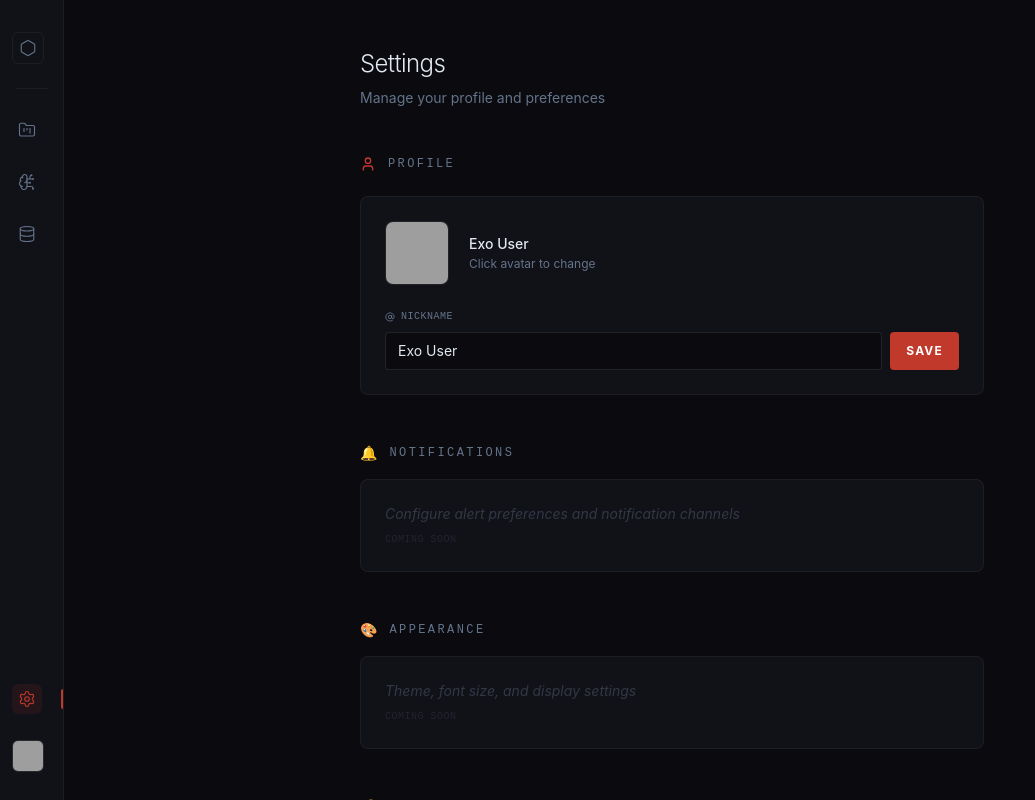
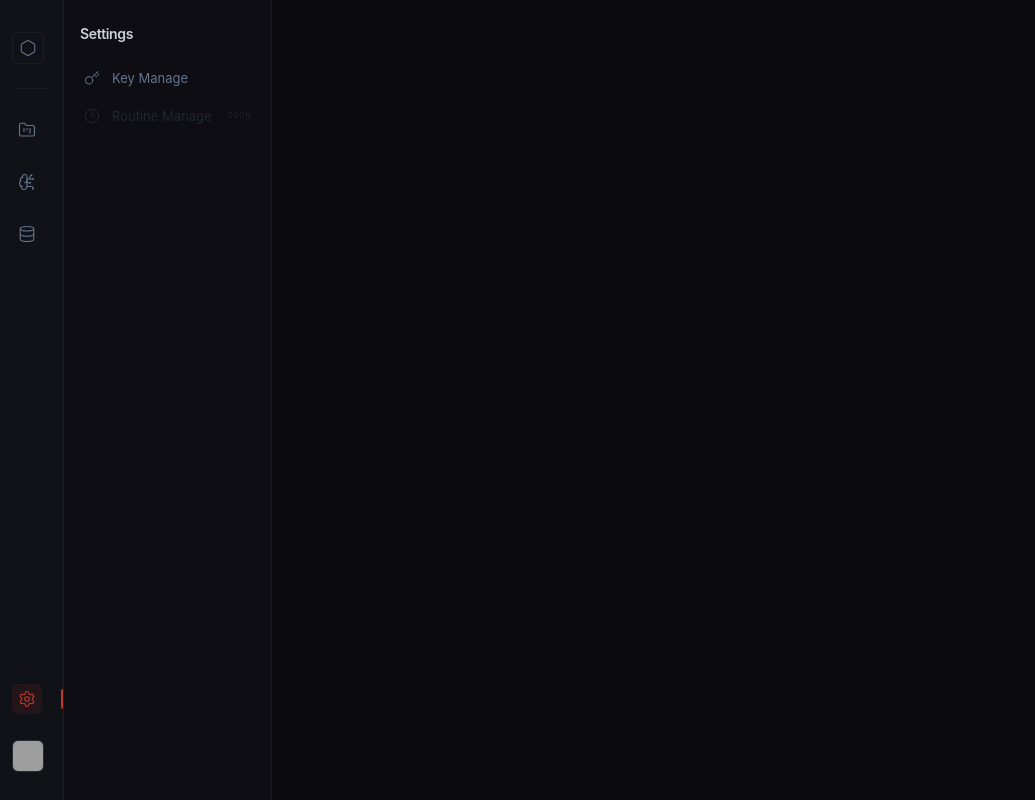
Before and after one commit to XinyiS7/ExoCore-Desktop, a React (Vite) app in the folder packages/chat-core/: page /settings in a window 1280 px wide. Shown: the whole page, without its empty margins (0-1035 px from the left). Built offline with nearby package versions, Linux system fonts and the light colour scheme; grey boxes are pictures that could not be loaded; the HTML template or start-up script is replaced by a standard one.

Commit message:
feat(chat-core): rewrite SettingsView as A-layout shell with left nav

```diff
--- a/packages/chat-core/src/views/SettingsView.jsx
+++ b/packages/chat-core/src/views/SettingsView.jsx
@@ -1,136 +1,67 @@
-import React, { useState, useRef } from 'react';
-import { Camera, Check, User, AtSign } from 'lucide-react';
+import React from 'react';
+import { Outlet, useNavigate, useLocation } from 'react-router-dom';
+import { Key, Clock } from 'lucide-react';
+
+const NAV_ITEMS = [
+  {
+    id: 'keys',
+    label: 'Key Manage',
+    icon: Key,
+    route: '/settings/keys',
+    enabled: true,
+  },
+  {
+    id: 'routine',
+    label: 'Routine Manage',
+    icon: Clock,
+    route: '/settings/routine',
+    enabled: false,
+  },
+];
 
 export default function SettingsView() {
-  const [userNick, setUserNick] = useState(() => localStorage.getItem('exo_user_nick') || 'Exo User');
-  const [avatarUrl, setAvatarUrl] = useState(() => {
-    const saved = localStorage.getItem('exo_user_avatar');
-    return saved || `https://api.dicebear.com/7.x/thumbs/svg?seed=${encodeURIComponent(userNick)}`;
-  });
-  const [nickInput, setNickInput] = useState(userNick);
-  const [saved, setSaved] = useState(false);
-  const fileRef = useRef(null);
+  const navigate = useNavigate();
+  const location = useLocation();
 
-  const handleAvatarUpload = (e) => {
-    const file = e.target.files?.[0];
-    if (!file) return;
-    const reader = new FileReader();
-    reader.onload = () => {
-      const base64 = reader.result;
-      localStorage.setItem('exo_user_avatar', base64);
-      setAvatarUrl(base64);
-      window.dispatchEvent(new CustomEvent('user-avatar-updated'));
-    };
-    reader.readAsDataURL(file);
-  };
-
-  const handleSaveNick = () => {
-    const trimmed = nickInput.trim() || 'Exo User';
-    localStorage.setItem('exo_user_nick', trimmed);
-    setUserNick(trimmed);
-    window.dispatchEvent(new CustomEvent('user-nick-updated'));
-    setSaved(true);
-    setTimeout(() => setSaved(false), 2000);
-  };
+  const isActive = (route) => location.pathname === route;
 
   return (
-    <div className="flex-1 h-full overflow-y-auto bg-chat-bg">
-      <div className="max-w-2xl mx-auto px-6 py-12 space-y-12">
-        {/* Header */}
-        <div className="space-y-2">
-          <h1 className="text-2xl font-light text-chat-text tracking-tight">Settings</h1>
-          <p className="text-sm text-chat-muted">Manage your profile and preferences</p>
+    <div className="flex-1 h-full flex overflow-hidden">
+      {/* Left nav (A-layout) */}
+      <nav className="w-52 flex-shrink-0 border-r border-white/5 bg-chat-panel/50 py-6 flex flex-col">
+        <div className="px-4 mb-4">
+          <h1 className="text-sm font-semibold text-chat-text/90 tracking-tight">Settings</h1>
         </div>
 
-        {/* ── Profile Section ── */}
-        <section className="space-y-6">
-          <div className="flex items-center gap-3">
-            <User size={16} className="text-chat-accent" />
-            <h2 className="text-xs font-mono uppercase tracking-[0.2em] text-chat-muted">Profile</h2>
-          </div>
+        <div className="flex-1 space-y-0.5 px-2">
+          {NAV_ITEMS.map(({ id, label, icon: Icon, route, enabled }) => (
+            <button
+              key={id}
+              onClick={() => enabled && navigate(route)}
+              disabled={!enabled}
+              className={`w-full flex items-center gap-3 px-3 py-2 rounded-md text-sm transition-all text-left ${
+                enabled && isActive(route)
+                  ? 'bg-chat-accent/10 text-chat-accent border-l-2 border-chat-accent'
+                  : enabled
+                    ? 'text-chat-muted hover:text-chat-text hover:bg-white/5'
+                    : 'text-chat-muted/25 cursor-not-allowed'
+              }`}
+            >
+              <Icon size={16} strokeWidth={1.5} />
+              <span className="font-sans text-[13px]">{label}</span>
+              {!enabled && (
+                <span className="text-[9px] font-mono uppercase tracking-wider text-chat-muted/20 ml-auto">
+                  soon
+                </span>
+              )}
+            </button>
+          ))}
+        </div>
+      </nav>
 
-          <div className="bg-chat-panel border border-white/5 rounded-lg p-6 space-y-6">
-            {/* Avatar */}
-            <div className="flex items-center gap-5">
-              <div className="relative group">
-                <img
-                  src={avatarUrl}
-                  alt="Avatar"
-                  className="w-16 h-16 rounded-lg border border-white/10 object-cover bg-chat-bg"
-                />
-                <button
-                  onClick={() => fileRef.current?.click()}
-                  className="absolute inset-0 flex items-center justify-center bg-black/60 rounded-lg opacity-0 group-hover:opacity-100 transition-opacity"
-                >
-                  <Camera size={20} className="text-white" />
-                </button>
-                <input
-                  ref={fileRef}
-                  type="file"
-                  accept="image/*"
-                  onChange={handleAvatarUpload}
-                  className="hidden"
-                />
-              </div>
-              <div>
-                <p className="text-sm text-chat-text font-medium">{userNick}</p>
-                <p className="text-xs text-chat-muted mt-0.5">Click avatar to change</p>
-              </div>
-            </div>
-
-            {/* Nickname */}
-            <div className="space-y-2">
-              <label className="flex items-center gap-1.5 text-[10px] font-mono uppercase tracking-wider text-chat-muted">
-                <AtSign size={10} />
-                Nickname
-              </label>
-              <div className="flex gap-2">
-                <input
-                  type="text"
-                  value={nickInput}
-                  onChange={e => setNickInput(e.target.value)}
-                  onKeyDown={e => { if (e.key === 'Enter') handleSaveNick(); }}
-                  placeholder="Your display name"
-                  maxLength={30}
-                  className="flex-1 px-3 py-2 bg-chat-bg border border-white/10 rounded text-sm text-chat-text outline-none focus:border-chat-accent/40 transition-colors placeholder:text-chat-muted/30"
-                />
-                <button
-                  onClick={handleSaveNick}
-                  className={`px-4 py-2 rounded text-xs font-bold uppercase tracking-widest transition-all flex items-center gap-1.5 ${
-                    saved
-                      ? 'bg-green-600/20 text-green-400 border border-green-500/30'
-                      : 'bg-chat-accent text-white hover:brightness-110'
-                  }`}
-                >
-                  {saved ? <Check size={14} /> : null}
-                  {saved ? 'Saved' : 'Save'}
-                </button>
-              </div>
-            </div>
-          </div>
-        </section>
-
-        {/* ── Placeholder Sections ── */}
-        {[
-          { icon: '🔔', title: 'Notifications', desc: 'Configure alert preferences and notification channels' },
-          { icon: '🎨', title: 'Appearance', desc: 'Theme, font size, and display settings' },
-          { icon: '🔑', title: 'API & Model Keys', desc: 'Manage provider API keys and model configurations' },
-          { icon: '💾', title: 'Data & Storage', desc: 'Cache management, export, and storage preferences' },
-          { icon: '🔗', title: 'Integrations', desc: 'Google Calendar, external services, webhooks' },
-        ].map(({ icon, title, desc }) => (
-          <section key={title} className="space-y-4">
-            <div className="flex items-center gap-3">
-              <span className="text-sm">{icon}</span>
-              <h2 className="text-xs font-mono uppercase tracking-[0.2em] text-chat-muted">{title}</h2>
-            </div>
-            <div className="bg-chat-panel border border-white/5 rounded-lg p-6">
-              <p className="text-sm text-chat-muted/40 italic">{desc}</p>
-              <p className="text-[10px] text-chat-muted/20 font-mono uppercase tracking-wider mt-2">Coming soon</p>
-            </div>
-          </section>
-        ))}
-
-        <div className="pb-16" />
+      {/* Right content area */}
+      <div className="flex-1 min-w-0 overflow-hidden">
+        <Outlet />
       </div>
     </div>
   );
```
